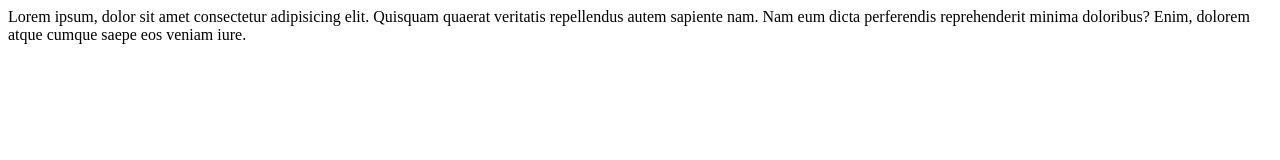
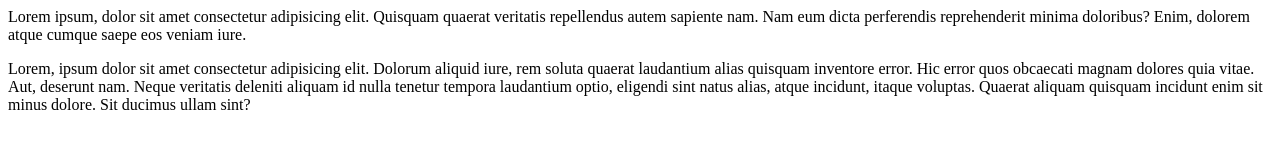
Before and after one commit to neha-jad12/localrepo, a plain HTML site: page index.html in a window 1280 px wide. Drawn offline with Linux system fonts and the light colour scheme.

Commit message:
add new feature

```diff
--- a/index.html
+++ b/index.html
@@ -1 +1,4 @@
 <P>Lorem ipsum, dolor sit amet consectetur adipisicing elit. Quisquam quaerat veritatis repellendus autem sapiente nam. Nam eum dicta perferendis reprehenderit minima doloribus? Enim, dolorem atque cumque saepe eos veniam iure.</P>
+
+<p>Lorem, ipsum dolor sit amet consectetur adipisicing elit. Dolorum aliquid iure, rem soluta quaerat laudantium alias quisquam inventore error. Hic error quos obcaecati magnam dolores quia vitae. Aut, deserunt nam.
+Neque veritatis deleniti aliquam id nulla tenetur tempora laudantium optio, eligendi sint natus alias, atque incidunt, itaque voluptas. Quaerat aliquam quisquam incidunt enim sit minus dolore. Sit ducimus ullam sint?</p>
```
